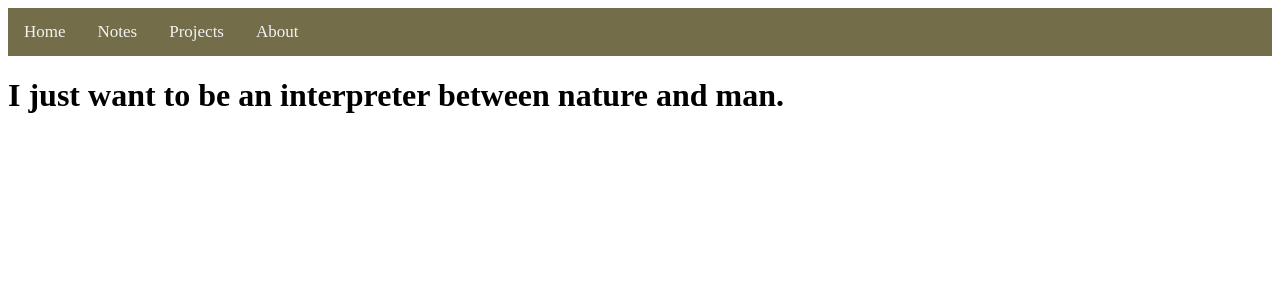
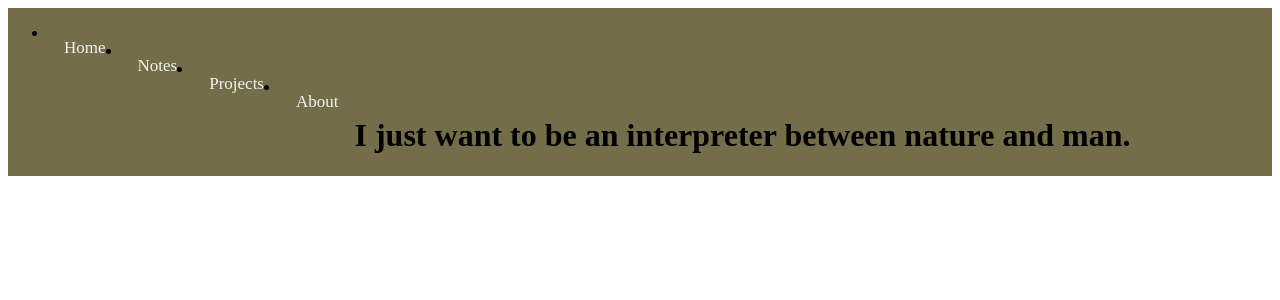
Before and after one commit to rachelhuls/rachelhuls.github.io, a Jekyll site: the page built from index.html, in a window 1280 px wide. Shown: the top 300 px of the page. Built offline with Jekyll 4.4.1, drawn with Linux system fonts in a browser that asks for light colours.

Commit message:
Update navigation.html

```diff
--- a/_includes/navigation.html
+++ b/_includes/navigation.html
@@ -1,5 +1,7 @@
 <div class="topnav">
-  {% for item in site.data.navigation %}
-    <a href="{{ item.link }}" {% if page.url == item.link %}class="current"{% endif %}>{{ item.name }}</a>
-  {% endfor %}
+  <ul>
+    {% for item in site.data.navigation %}
+      <li class="{{item.name}}"><a href="{{ item.link }}" {% if page.url == item.link %}class="current"{% endif %}>{{ item.name }}</a></li>
+    {% endfor %}
+  </ul?
 </div>
```
